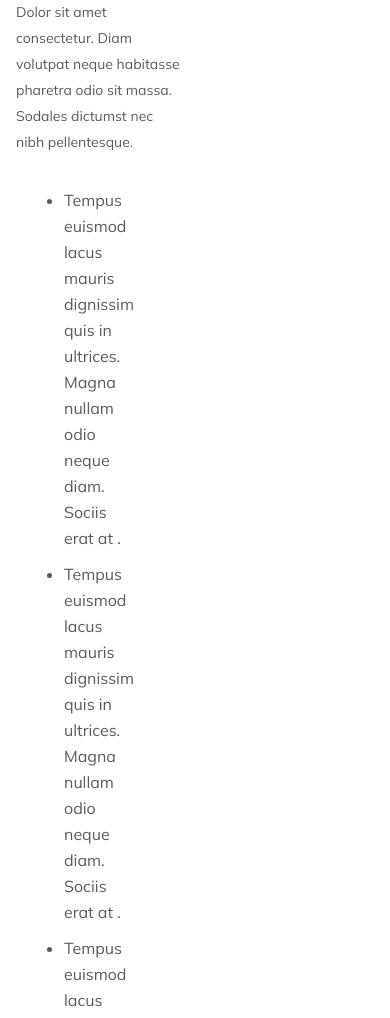
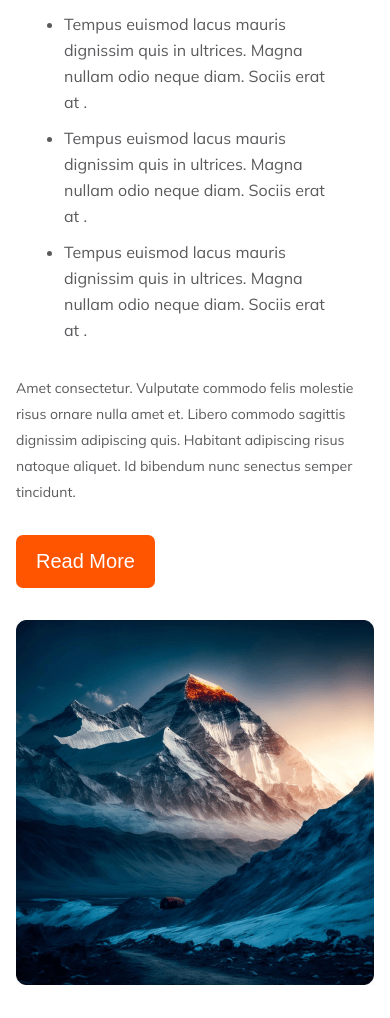
Before and after one commit to Dev-Zual/dream-travel-agency, a plain HTML site: page index.html in a window 390 px wide. Shown: the part 832-1850 px from the top of the page. Drawn offline with Linux system fonts and the light colour scheme.

Commit message:
tours responsive done

```diff
--- a/css/responsive.css
+++ b/css/responsive.css
@@ -2,23 +2,23 @@
   .container {
     margin: 0 1rem;
   }
-  p{
+  p {
     font-size: 0.875rem;
   }
   #navbar {
     display: none;
   }
-  .logo img{
+  .logo img {
     width: 40px;
   }
-  .logo h1{
+  .logo h1 {
     font-size: 1.313rem;
   }
   .banner-text h1 {
     font-size: 1.375rem;
     font-weight: 800;
-  }
-  ont-size: 1.375rem;
+
+    font-size: 1.375rem;
   }
   .mobile-menu {
     display: block;
@@ -37,9 +37,23 @@
   select {
     padding: 20px;
   }
-  .search-input-group input,
-  select,
-  button {
+  .search-input-group > input,
+  select {
     width: 100% !important;
   }
+  .search-input-group > button {
+    width: 100% !important;
+  }
+  /* tours area */
+  .our-tours-area {
+    flex-direction: column;
+    margin: 2rem 0;
+    gap: 2rem;
+  }
+  .tours-text {
+    width: 100%;
+  }
+  .tour-img {
+    width: 100%;
+  }
 }
```
